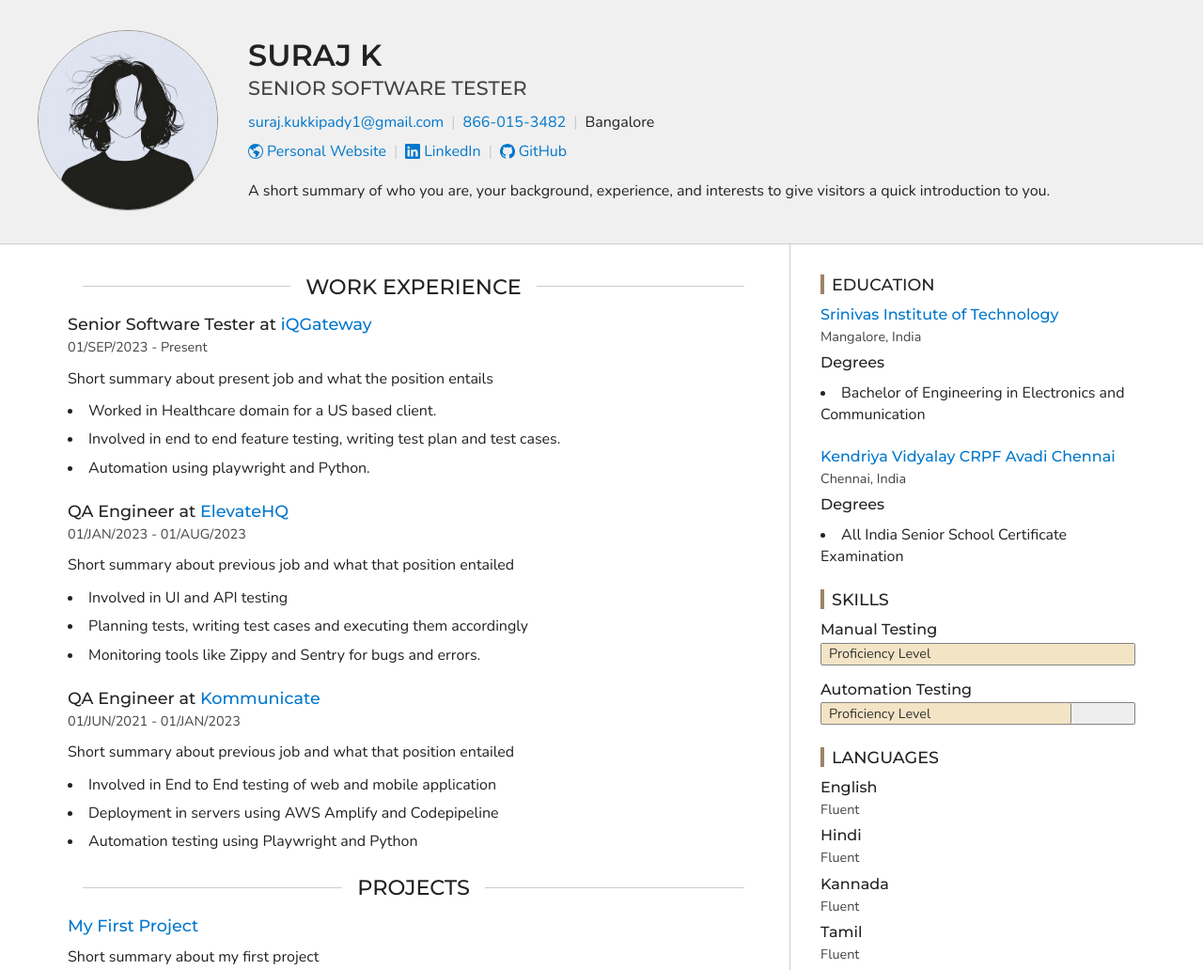
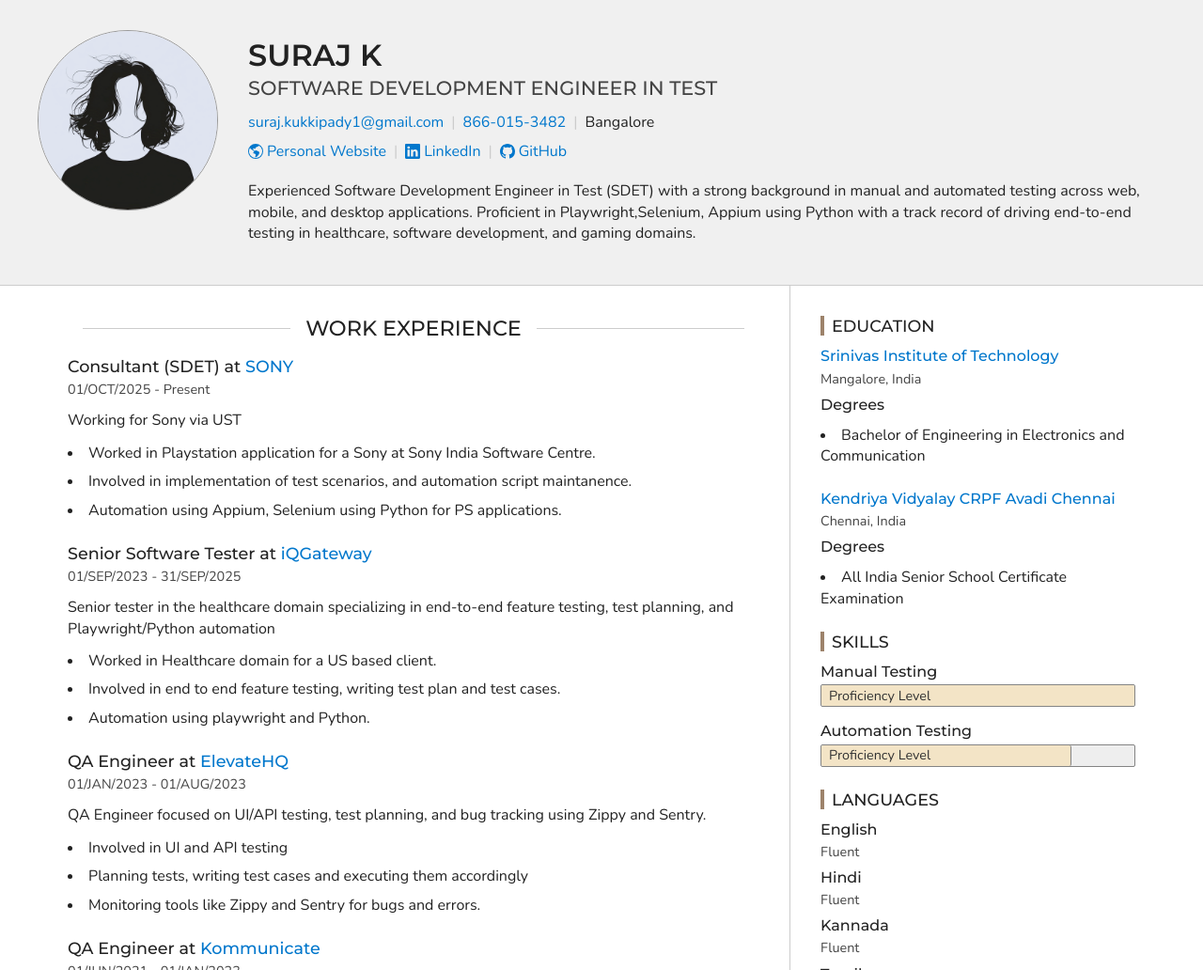
Before and after one commit to SurajKukkipady/surajkukkipady.github.io, a plain HTML site: page index.html in a window 1280 px wide. Shown: the top 1032 px of the page at 94% size. Drawn offline with nearby package versions, Linux system fonts and the light colour scheme.

Commit message:
new changes

```diff
--- a/index.html
+++ b/index.html
@@ -6,7 +6,7 @@
 
     <!-- Site Info -->
     <title>Suraj K - Portfolio</title>
-    <meta name="description" content="Suraj K - A short summary of who you are, your background, experience, and interests to give visitors a quick introduction to you.">
+    <meta name="description" content="Suraj K - Experienced Software Development Engineer in Test (SDET) with a strong background in manual and automated testing across web, mobile, and desktop applications. Proficient in Playwright,Selenium, Appium using Python with a track record of driving end-to-end testing in healthcare, software development, and gaming domains.">
     <meta name="author" content="Suraj K">
 
     <!-- Open Graph Tags: The title of the page for social media sharing. It can match the title tag or be more descriptive. -->
@@ -67,7 +67,7 @@
 
           <div class="header-info">
             <h1>Suraj K</h1>
-            <h2 class="header-label">Senior Software Tester</h2>
+            <h2 class="header-label">Software Development Engineer in Test</h2>
 
               <address>
                 <ul class="inline-list flex-responsive">
@@ -150,7 +150,7 @@
 
               </ul>
 
-            <p class="header-summary">A short summary of who you are, your background, experience, and interests to give visitors a quick introduction to you.</p>
+            <p class="header-summary">Experienced Software Development Engineer in Test (SDET) with a strong background in manual and automated testing across web, mobile, and desktop applications. Proficient in Playwright,Selenium, Appium using Python with a track record of driving end-to-end testing in healthcare, software development, and gaming domains.</p>
           </div>
         </div>
       </div>
@@ -166,13 +166,30 @@
                 <section>
                   <h3>
 
+                      Consultant (SDET) at <a href="https://www.sonyindiasoftware.co.in/">SONY</a>
+
+                  </h3>
+
+                    <p class="section-label">01/OCT/2025 - Present</p>
+
+                  <p>Working for Sony via UST</p>
+
+                    <ul>
+                      <li>Worked in Playstation application for a Sony at Sony India Software Centre.</li><li>Involved in implementation of test scenarios, and automation script maintanence.</li><li>Automation using Appium, Selenium using Python for PS applications.</li>
+                    </ul>
+
+                </section>
+
+                <section>
+                  <h3>
+
                       Senior Software Tester at <a href="https://iqgateway.com/">iQGateway</a>
 
                   </h3>
 
-                    <p class="section-label">01/SEP/2023 - Present</p>
+                    <p class="section-label">01/SEP/2023 - 31/SEP/2025</p>
 
-                  <p>Short summary about present job and what the position entails</p>
+                  <p>Senior tester in the healthcare domain specializing in end-to-end feature testing, test planning, and Playwright/Python automation</p>
 
                     <ul>
                       <li>Worked in Healthcare domain for a US based client.</li><li>Involved in end to end feature testing, writing test plan and test cases.</li><li>Automation using playwright and Python.</li>
@@ -189,7 +206,7 @@
 
                     <p class="section-label">01/JAN/2023 - 01/AUG/2023</p>
 
-                  <p>Short summary about previous job and what that position entailed</p>
+                  <p>QA Engineer focused on UI/API testing, test planning, and bug tracking using Zippy and Sentry.</p>
 
                     <ul>
                       <li>Involved in UI and API testing</li><li>Planning tests, writing test cases and executing them accordingly</li><li>Monitoring tools like Zippy and Sentry for bugs and errors.</li>
@@ -206,7 +223,7 @@
 
                     <p class="section-label">01/JUN/2021 - 01/JAN/2023</p>
 
-                  <p>Short summary about previous job and what that position entailed</p>
+                  <p>QA Engineer specializing in end-to-end testing, AWS deployments, and Playwright/Python test automation.</p>
 
                     <ul>
                       <li>Involved in End to End testing of web and mobile application</li><li>Deployment in servers using AWS Amplify and Codepipeline</li><li>Automation testing using Playwright and Python</li>
@@ -550,7 +567,7 @@
 
     <footer class="page-footer">
       <div class="container">
-        <p>© 2025 Suraj K. All rights reserved.</p>
+        <p>© 2026 Suraj K. All rights reserved.</p>
       </div>
     </footer>
 
```
Also changed, not shown: portfolio.json (+19 -6 lines), resume.html (+23 -6 lines).
